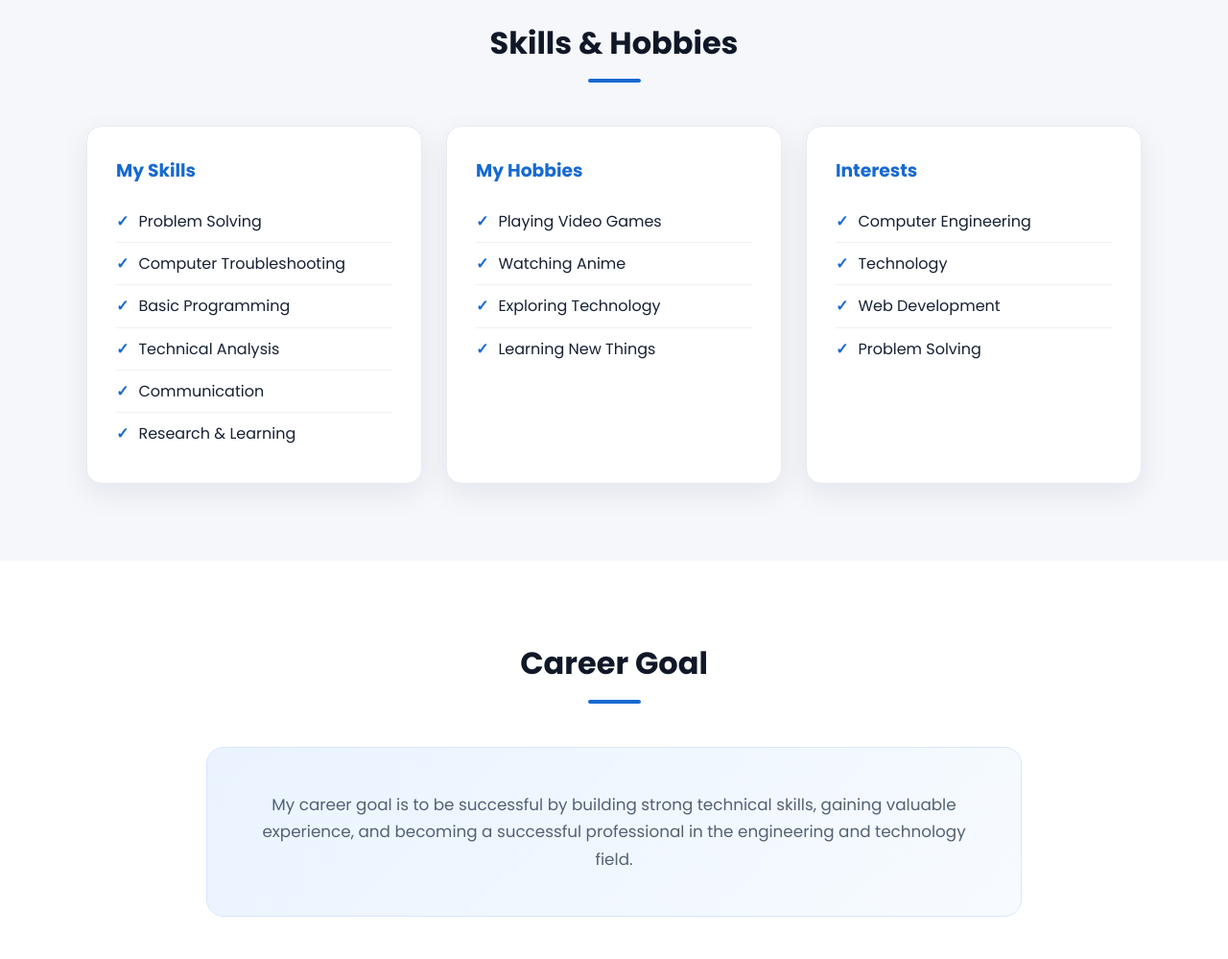
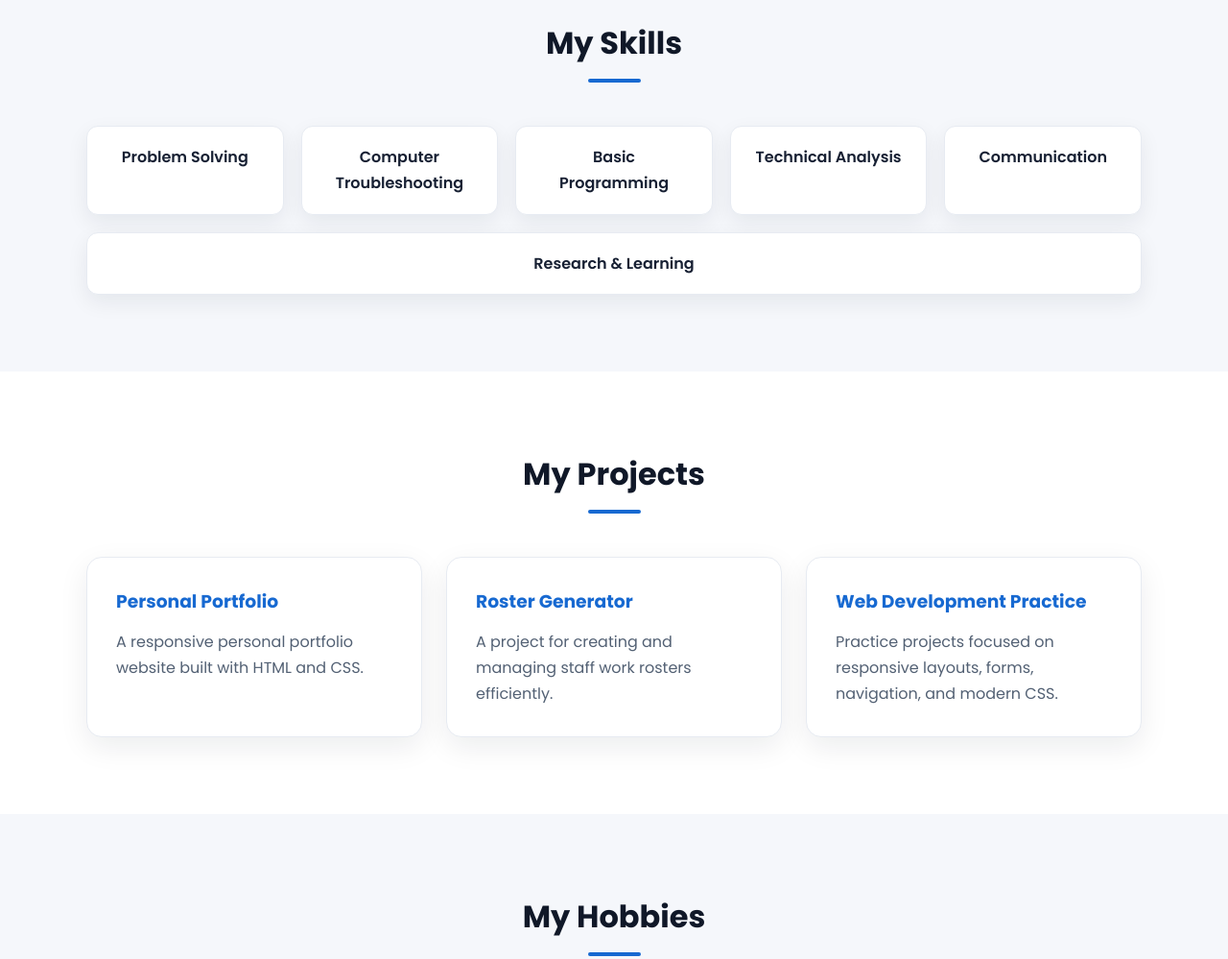
Before and after one commit to cybervenom504/Assignment, a plain HTML site: page index.html in a window 1280 px wide. Shown: the part 1540-2539 px from the top of the page at 96% size. Drawn offline with Linux system fonts and the light colour scheme.

Commit message:
Add files via upload

```diff
--- a/index.html
+++ b/index.html
@@ -21,6 +21,8 @@
                 <li><a href="#about">About Me</a></li>
                 <li><a href="#education">Education</a></li>
                 <li><a href="#skills">Skills</a></li>
+                <li><a href="#projects">Projects</a></li>
+                <li><a href="#hobbies">Hobbies</a></li>
                 <li><a href="#contact">Contact</a></li>
             </ul>
         </nav>
@@ -90,25 +92,57 @@
         <section id="skills">
             <div class="container">
                 <div class="section-title">
-                    <h2>Skills & Hobbies</h2>
+                    <h2>My Skills</h2>
+                    <span></span>
+                </div>
+
+                <div class="skills-list">
+                    <div class="skill-item">Problem Solving</div>
+                    <div class="skill-item">Computer Troubleshooting</div>
+                    <div class="skill-item">Basic Programming</div>
+                    <div class="skill-item">Technical Analysis</div>
+                    <div class="skill-item">Communication</div>
+                    <div class="skill-item">Research &amp; Learning</div>
+                </div>
+            </div>
+        </section>
+
+        <section id="projects">
+            <div class="container">
+                <div class="section-title">
+                    <h2>My Projects</h2>
+                    <span></span>
+                </div>
+
+                <div class="project-grid">
+                    <div class="project-card">
+                        <h3>Personal Portfolio</h3>
+                        <p>A responsive personal portfolio website built with HTML and CSS.</p>
+                    </div>
+
+                    <div class="project-card">
+                        <h3>Roster Generator</h3>
+                        <p>A project for creating and managing staff work rosters efficiently.</p>
+                    </div>
+
+                    <div class="project-card">
+                        <h3>Web Development Practice</h3>
+                        <p>Practice projects focused on responsive layouts, forms, navigation, and modern CSS.</p>
+                    </div>
+                </div>
+            </div>
+        </section>
+
+        <section id="hobbies">
+            <div class="container">
+                <div class="section-title">
+                    <h2>My Hobbies</h2>
                     <span></span>
                 </div>
 
                 <div class="cards">
                     <div class="card">
-                        <h3>My Skills</h3>
-                        <ul>
-                            <li>Problem Solving</li>
-                            <li>Computer Troubleshooting</li>
-                            <li>Basic Programming</li>
-                            <li>Technical Analysis</li>
-                            <li>Communication</li>
-                            <li>Research & Learning</li>
-                        </ul>
-                    </div>
-
-                    <div class="card">
-                        <h3>My Hobbies</h3>
+                        <h3>Hobbies</h3>
                         <ul>
                             <li>Playing Video Games</li>
                             <li>Watching Anime</li>
@@ -124,6 +158,16 @@
                             <li>Technology</li>
                             <li>Web Development</li>
                             <li>Problem Solving</li>
+                        </ul>
+                    </div>
+
+                    <div class="card">
+                        <h3>Learning</h3>
+                        <ul>
+                            <li>HTML &amp; CSS</li>
+                            <li>Programming</li>
+                            <li>Engineering Skills</li>
+                            <li>Practical Projects</li>
                         </ul>
                     </div>
                 </div>
--- a/style.css
+++ b/style.css
@@ -218,6 +218,71 @@ section:nth-child(even) {
     margin-right: 10px;
 }
 
+
+
+/* Skills - Flexbox */
+.skills-list {
+    display: flex;
+    flex-wrap: wrap;
+    gap: 18px;
+    justify-content: center;
+}
+
+.skill-item {
+    flex: 1 1 180px;
+    padding: 18px 22px;
+    background-color: white;
+    border: 1px solid #e7ebf2;
+    border-radius: 12px;
+    text-align: center;
+    font-weight: 600;
+    box-shadow: 0 8px 22px rgba(16, 24, 40, 0.07);
+    transition: transform 0.3s ease, box-shadow 0.3s ease;
+}
+
+.skill-item:hover {
+    transform: translateY(-5px);
+    box-shadow: 0 14px 28px rgba(16, 24, 40, 0.12);
+}
+
+/* Projects - CSS Grid */
+.project-grid {
+    display: grid;
+    grid-template-columns: repeat(3, 1fr);
+    gap: 25px;
+}
+
+.project-card {
+    background-color: white;
+    padding: 30px;
+    border-radius: 16px;
+    border: 1px solid #e7ebf2;
+    box-shadow: 0 10px 30px rgba(16, 24, 40, 0.08);
+    transition: transform 0.3s ease, box-shadow 0.3s ease;
+}
+
+.project-card:hover {
+    transform: translateY(-6px);
+    box-shadow: 0 18px 35px rgba(16, 24, 40, 0.12);
+}
+
+.project-card h3 {
+    color: #1769d1;
+    margin-bottom: 12px;
+}
+
+.project-card p {
+    color: #536174;
+}
+
+/* Responsive image */
+.hero-image {
+    width: min(230px, 100%);
+    height: auto;
+    aspect-ratio: 1 / 1;
+    max-width: 100%;
+}
+
 /* Career */
 .career-box {
     max-width: 850px;
@@ -359,8 +424,13 @@ footer strong {
     }
 
     .cards,
+    .project-grid,
     .contact-grid {
         grid-template-columns: 1fr;
+    }
+
+    .skills-list {
+        gap: 14px;
     }
 }
 
```
